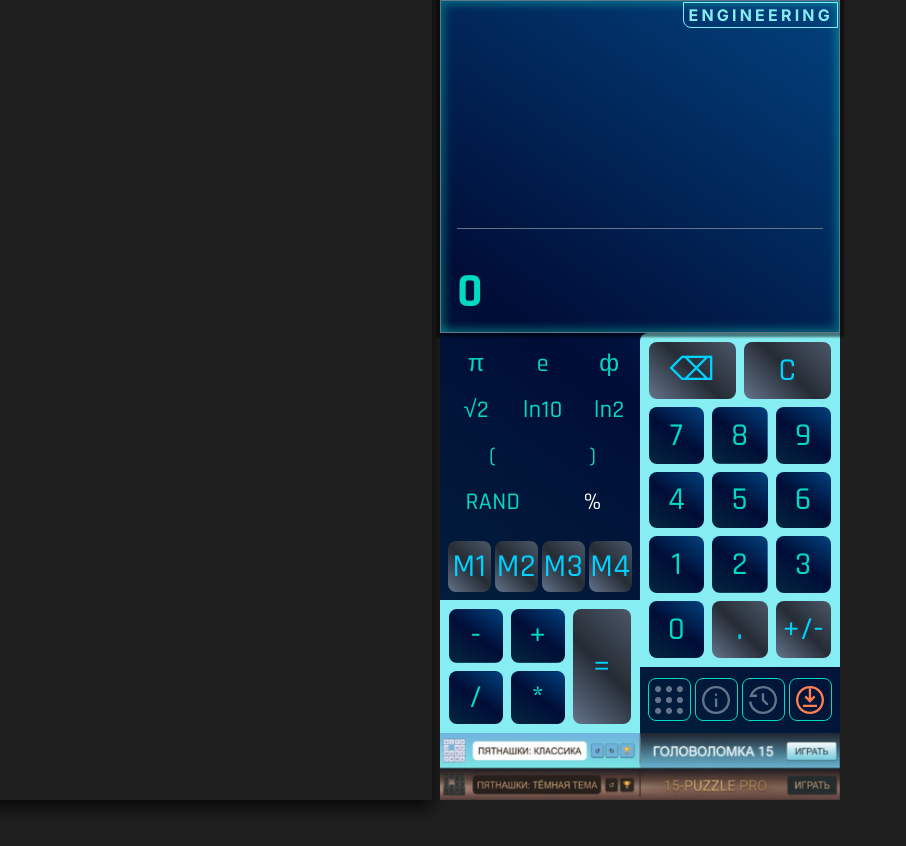
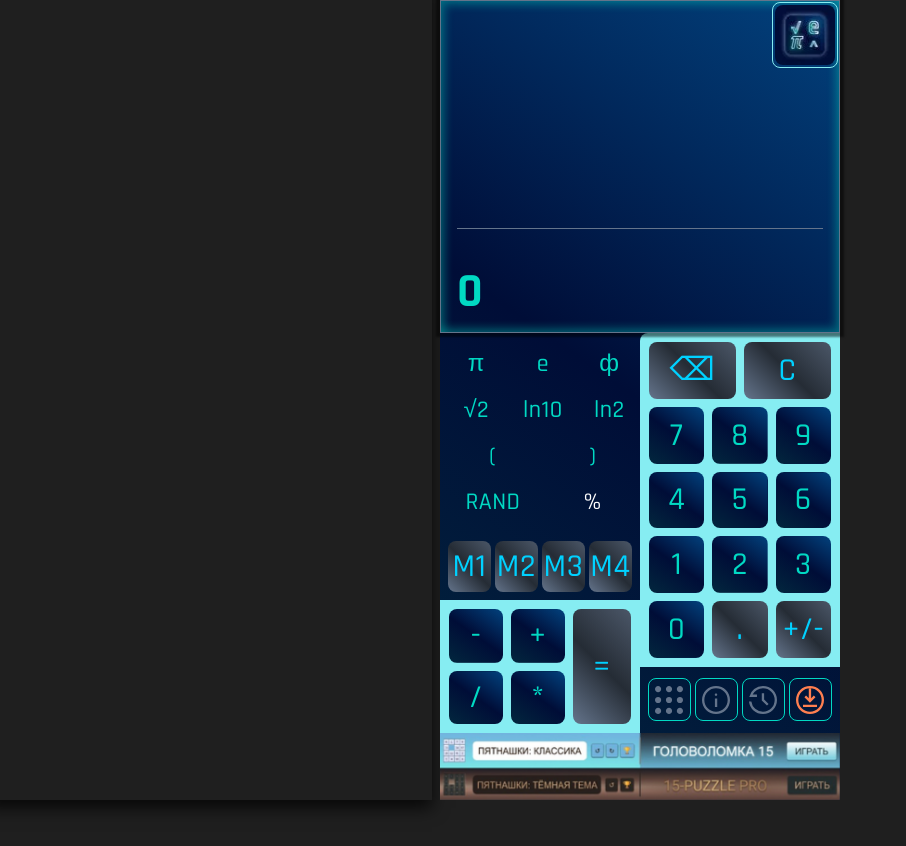
Before and after one commit to AxI0mAn/axio_calcul, a SvelteKit app: page /engineer in a window 1280 px wide. Shown: the top 846 px of the page, without its empty margins (0-906 px from the left). Built offline with nearby package versions, Linux system fonts and the light colour scheme.

Commit message:
QuickMenu ready

```diff
--- a/src/lib/components/Display/DisText.svelte
+++ b/src/lib/components/Display/DisText.svelte
@@ -9,7 +9,27 @@
 
 	import { tick } from 'svelte';
 
+	// history
+	let historyContain = $state(); // В Svelte 5 ссылки на элементы тоже можно инициализировать через $state
+
+	$effect(() => {
+		// Явно указываем зависимость. Эффект сработает при каждом изменении длины.
+		const historyLength = appState.historySession.length;
+
+		// Если истории нет или элемент еще не привязан, ничего не делаем
+		if (!historyContain || historyLength === 0) return;
+
+		// Svelte 5 запускает эффекты после обновления DOM,
+		// поэтому scrollHeight уже будет актуальным.
+		historyContain.scrollTo({
+			top: historyContain.scrollHeight,
+			behavior: 'smooth'
+		});
+	});
+
+	/* 	// old version
 	let historyContain; // Ссылка на div с историей
+
 	$effect(() => {
 		appState.historySession.length; // следим за добавлением новой строки в историю
 
@@ -23,15 +43,38 @@
 				});
 			}
 		};
-
 		scrollToBottom();
 	});
+*/
+
+	// QuickMenu
+	// @ts-ignore
+	import { page } from '$app/stores';
+	import { menuMaps } from '$lib/config/menuMaps.js';
+	import QuickMenu from '$lib/components/aBlock/QuickMenu.svelte';
+
+	// Реактивная переменная: проверяем, есть ли для текущего пути карта меню
+	let currentMap = $derived(
+		// Ищем в группе math
+		menuMaps.math.some((item) => item.href === $page.url.pathname)
+			? menuMaps.math
+			: // Если не нашли, ищем в группе geometry
+				menuMaps.geometry.some((item) => item.href === $page.url.pathname)
+				? menuMaps.geometry
+				: null
+	);
 </script>
 
 <div class="display-box">
-	<div class="now_mode">
-		<p>{appState.now_mode}</p>
-	</div>
+	{#if currentMap}
+		<div class="quick-nav-container">
+			<QuickMenu items={currentMap} />
+		</div>
+	{:else}
+		<div class="now_mode">
+			<p>{appState.now_mode}</p>
+		</div>
+	{/if}
 	<!-- Блок истории вычислений -->
 	<div bind:this={historyContain} class="history-section">
 		<!-- {#each appState.historySession as entry}
@@ -72,7 +115,7 @@
 		flex-direction: column;
 		justify-content: space-between;
 
-		position: relative;
+		position: relative; // Контейнер для позиционирования меню
 		bottom: 0;
 
 		// Используем темно-синюю базу с прозрачностью
@@ -89,6 +132,13 @@
 		font-size: 2.5rem;
 		text-align: left;
 		color: rgba($clr-white, 0.8);
+	}
+
+	.quick-nav-container {
+		position: absolute;
+		top: 1px;
+		right: 1px;
+		z-index: 50;
 	}
 
 	.now_mode {
--- /dev/null
+++ b/src/lib/components/aBlock/QuickMenu.svelte
@@ -0,0 +1,147 @@
+<script>
+	// * инструкция в /home/daxio/Desktop/Link to Projects/svelte5doc/assets/CODING/Система динамических меню и анимаций.docx
+
+	import { appState } from '$lib/store/appState.svelte';
+	import Picture from '$lib/components/Picture/Picture.svelte';
+
+	let { items = [] } = $props();
+
+	// Ищем текущий объект. Если не нашли, берем первый.
+	let activeItem = $derived(items.find((i) => i.name === appState.now_mode) || items[0]);
+	let detailsEl;
+
+	const close = () => detailsEl.removeAttribute('open');
+</script>
+
+<div class="now_mode_container">
+	<details bind:this={detailsEl}>
+		<summary>
+			<div class="mode-label">
+				{#if activeItem}
+					<Picture
+						src={activeItem.img}
+						alt={activeItem.name}
+						class="quickMenu-icon"
+						loading="eager"
+						decoding="sync"
+					/>
+				{/if}
+			</div>
+		</summary>
+
+		<nav class="dropdown">
+			{#each items as item}
+				{#if item.name !== appState.now_mode}
+					<a href={item.href} onclick={close} class="item">
+						<Picture src={item.img} alt={item.name} loading="lazy" />
+						<span class="name-tag">{item.name}</span>
+					</a>
+				{/if}
+			{/each}
+		</nav>
+	</details>
+</div>
+
+<style lang="scss">
+	.now_mode_container {
+		z-index: 9999; // Поверх анимации страниц
+	}
+
+	details {
+		display: block;
+		position: relative;
+
+		summary {
+			list-style: none;
+			cursor: pointer;
+			background: transparent;
+			border: 1px solid $clr-mint-soft;
+			border-radius: 0.5rem;
+			padding: 0.125rem;
+
+			&::-webkit-details-marker {
+				display: none;
+			}
+
+			// --- Hover ---
+			@media (hover: hover) and (pointer: fine) {
+				&:hover {
+					outline: none;
+					border: none;
+					box-shadow: 0 0 8px 2px $clr-coral;
+				}
+			}
+		}
+	}
+
+	.mode-label {
+		display: flex;
+		justify-content: center;
+		align-items: center;
+		width: 60px;
+		height: 60px;
+	}
+
+	.dropdown {
+		position: absolute;
+		top: 100%;
+		right: 0;
+
+		background: rgba($clr-bg-darker, 0.2);
+		padding: 2px;
+
+		display: flex;
+		flex-flow: column wrap-reverse;
+		justify-content: center;
+		align-items: center;
+		gap: 0.75rem;
+		min-width: 60px;
+		width: fit-content;
+		max-height: 36vh;
+	}
+
+	.item {
+		padding: 0.25rem;
+		display: flex;
+		flex-direction: column;
+		justify-items: center;
+		align-items: center;
+		text-decoration: none;
+		gap: 0.25rem;
+
+		border: 1px solid $clr-mint;
+		border-radius: 0.5rem;
+
+		img {
+			width: 40px;
+			height: 40px;
+		}
+
+		// --- Hover ---
+		@media (hover: hover) and (pointer: fine) {
+			&:hover {
+				outline: none;
+				border: none;
+				box-shadow: 0 0 8px 2px $clr-coral;
+
+				.name-tag {
+					color: $clr-coral;
+				}
+			}
+		}
+	}
+
+	.name-tag {
+		font-size: 0.6rem;
+		color: $clr-mint;
+		margin-top: 4px;
+	}
+
+	// Стили для картинок внутри компонента
+	:global(.quickMenu-icon),
+	:global(.item img) {
+		min-width: 40px;
+		min-height: 40px;
+		object-fit: contain;
+	}
+</style>
--- /dev/null
+++ b/src/lib/config/menuMaps.js
@@ -0,0 +1,43 @@
+// src/lib/config/menuMaps.js
+/**
+ * Это Реестр существующих вариантов страниц для каждой группы страниц для переключения в <details> в правом верхнем углу - как быстрый переход к другому калькулятору внутри группы
+ * инструкция в /home/daxio/Desktop/Link to Projects/svelte5doc/assets/CODING/Система динамических меню и анимаций.docx
+*/
+
+import mathBasicWebp from '$lib/assets/iconPng/64/png_math_basic.webp';
+import mathBasicJpeg from '$lib/assets/iconPng/64/png_math_basic.jpeg';
+import mathEngineerWebp from '$lib/assets/iconPng/64/png_math_engineer.webp';
+import mathEngineerJpeg from '$lib/assets/iconPng/64/png_math_engineer.jpeg';
+import mathTrigonometryWebp from '$lib/assets/iconPng/64/png_math_trigonometry.webp';
+import mathTrigonometryJpeg from '$lib/assets/iconPng/64/png_math_trigonometry.jpeg';
+
+
+export const menuMaps = {
+  math: [
+    {
+      name: 'BASIC', // ДОЛЖЕН СОВПАДАТЬ С 	appState.now_mode = 'BASIC'; НА СТРАНИЦЕ src/routes/(math)/basic/+page.svelte
+      href: '/basic',
+      img: {
+        webp: mathBasicWebp,
+        jpeg: mathBasicJpeg
+      }
+    },
+    {
+      name: 'ENGINEER',
+      href: '/engineer',
+      img: {
+        webp: mathEngineerWebp,
+        jpeg: mathEngineerJpeg
+      }
+    },
+    {
+      name: 'TRIGONOMETRY',
+      href: '/trigonometry',
+      img: {
+        webp: mathTrigonometryWebp,
+        jpeg: mathTrigonometryJpeg
+      }
+    },
+  ],
+  geometry: []
+};
--- a/src/routes/(math)/basic/+page.svelte
+++ b/src/routes/(math)/basic/+page.svelte
@@ -24,7 +24,7 @@
 
 	import AdvertisementLine2 from '$lib/components/advertisement/advertisementLine2.svelte';
 
-	appState.now_mode = 'basic';
+	appState.now_mode = 'BASIC';
 
 	// обрабатываем ввод с клавиатуры ПК - только для desktop
 
@@ -38,6 +38,7 @@
 	import { addDecimal, backspace, clear } from '$lib/services/base';
 	import { percentage, toPower, bigFactorial } from '$lib/services/math/basic';
 
+	// поддержка ввода с клавиатуры на ПК
 	onMount(() => {
 		// 1. Проверка на десктоп
 		if (window.matchMedia('(pointer: coarse)').matches) return;
--- a/src/routes/(math)/engineer/+page.svelte
+++ b/src/routes/(math)/engineer/+page.svelte
@@ -23,7 +23,7 @@
 
 	import AdvertisementLine2 from '$lib/components/advertisement/advertisementLine2.svelte';
 
-	appState.now_mode = 'engineering';
+	appState.now_mode = 'ENGINEER';
 
 	// обрабатываем ввод с клавиатуры ПК - только для desktop
 
@@ -37,6 +37,7 @@
 	import { addDecimal, backspace, clear } from '$lib/services/base';
 	import { percentage, toPower, bigFactorial } from '$lib/services/math/basic';
 
+	// поддержка ввода с клавиатуры на ПК
 	onMount(() => {
 		// 1. Проверка на десктоп
 		if (window.matchMedia('(pointer: coarse)').matches) return;
--- a/src/routes/+layout.svelte
+++ b/src/routes/+layout.svelte
@@ -4,22 +4,57 @@
 	import '../styles/_modal.scss';
 
 	import favicon from '$lib/assets/favicon.png';
+	let { children } = $props();
+	// @ts-ignore
+	import { page } from '$app/stores';
+
+	//============ встроенные эффекты Svelte5
+	import { fade } from 'svelte/transition';
+	import { blur } from 'svelte/transition';
+	import { cubicInOut } from 'svelte/easing';
 
 	// ===========  Для плавного появления модалки с ячейками памяти
-	import { fade } from 'svelte/transition';
 
 	import { appState } from '$lib/store/appState.svelte';
 	import BtnBlockMemo from '$lib/components/Btn/BtnBlockBase/BtnBlockMemo.svelte';
 
-	let { children } = $props();
-
 	export const prerender = true;
 	export const trailingSlash = 'always';
+
+	// ============ плавные переходы для работы QuickMenu.svelte
+	import { menuMaps } from '$lib/config/menuMaps';
+	// АВТОМАТИЧЕСКАЯ ЛОГИКА:
+	// 1. Берем все массивы из menuMaps (math, geometry, date и т.д.)
+	// 2. Объединяем их в один плоский массив .flat()
+	// 3. Проверяем, есть ли текущий путь в этом списке
+	let isGroupPage = $derived(
+		Object.values(menuMaps)
+			.flat()
+			.some((item) => item.href === $page.url.pathname)
+	);
+	// КАСТОМНЫЙ ПЕРЕХОД: Blur + Fade
+	function blurFade(node, { duration = 300, delay = 0, amount = 10 }) {
+		return {
+			delay,
+			duration,
+			easing: cubicInOut,
+			css: (t) => {
+				// t — это число от 0 до 1 (прогресс анимации)
+				// Нам нужно, чтобы при t=0 (начало) было размытие и прозрачность,
+				// а при t=1 (конец) — четкость и полная видимость.
+				return `
+          opacity: ${t};
+          filter: blur(${(1 - t) * amount}px);
+        `;
+			}
+		};
+	}
 
 	// ===========  установка приложения
 	import { appStore } from '$lib/store/appStore.svelte';
 	import { initPwaLogic } from '$lib/utils/initPwaLogic';
 
+	//===================== Проверяем возможность установки приложения
 	// Этот код сработает ОДИН РАЗ при инициализации приложения
 	$effect(() => {
 		// Нам не нужно вешать слушатели на каждой странице. т.к. Окно (window) у нас одно на весь сеанс.
@@ -29,7 +64,13 @@
 		}
 	});
 
-	// =========== настраиваем глобальный «слушатель» для мобильных устройств. Применяется для работы historyStore
+	//======================== смена цветовой темы приложения
+	// Руна $effect будет следить за изменением appStore.theme
+	$effect(() => {
+		document.documentElement.setAttribute('data-theme', appStore.theme);
+	});
+
+	// =========== настраиваем глобальный «слушатель» для мобильных устройств. Применяется для работы historyStore - сохранение истории в localStorage при выходе из приложения
 	import { onMount } from 'svelte';
 	/**
 	 * Настраиваем отслеживание состояния видимости страницы.
@@ -51,20 +92,30 @@
 			document.removeEventListener('visibilitychange', handleVisibilityChange);
 		};
 	});
-
-	//======================== смена цветовой темы приложения
-	// Руна $effect будет следить за изменением appStore.theme
-	$effect(() => {
-		document.documentElement.setAttribute('data-theme', appStore.theme);
-	});
 </script>
 
 <svelte:head>
 	<link rel="icon" href={favicon} />
-	<title>axio_cl</title>
+	<title>amoca</title>
 </svelte:head>
 
-{@render children()}
+{#key $page.url.pathname}
+	<div
+		class="page-wrapper"
+		class:animating={isGroupPage}
+		in:blurFade={{
+			duration: isGroupPage ? 300 : 0,
+			delay: isGroupPage ? 250 : 0,
+			amount: 6
+		}}
+		out:blurFade={{
+			duration: isGroupPage ? 200 : 0,
+			amount: 6
+		}}
+	>
+		{@render children()}
+	</div>
+{/key}
 
 <!--  модалка, которая откроется при наведении и удержании на строке истории, если все ячейки памяти заняты  -->
 {#if appState.isMemoModalOpen}
@@ -88,3 +139,18 @@
 		</div>
 	</div>
 {/if}
+
+<style>
+	.page-wrapper {
+		width: 100%;
+	}
+
+	/* Применяем абсолютное позиционирование только во время анимации групповых страниц */
+	.animating {
+		position: absolute;
+		top: 0;
+		left: 0;
+		width: 100%;
+		will-change: filter, opacity;
+	}
+</style>
```
Also changed, not shown: 1 other file (tests, documents, lock files or other folders).
